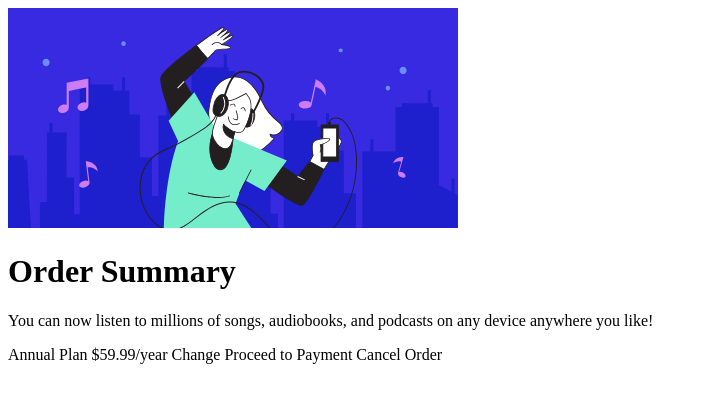
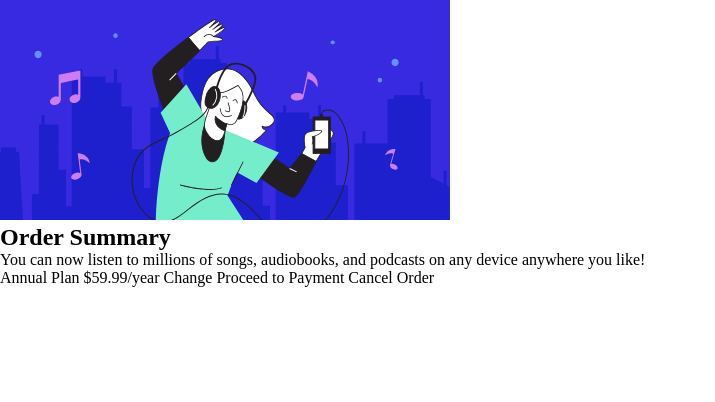
Before and after one commit to Jreng7/frontmentor-ordersummary, a plain HTML site: page index.html in a window 1280 px wide. Shown: the whole page, without its empty margins (0-715 px from the left). Drawn offline with Linux system fonts and the light colour scheme.

Commit message:
html e css

```diff
--- a/css/style.css
+++ b/css/style.css
@@ -3,3 +3,7 @@
     padding: 0;
     box-sizing: border-box;
 }
+
+main {
+
+}
--- a/index.html
+++ b/index.html
@@ -5,6 +5,7 @@
   <meta name="viewport" content="width=device-width, initial-scale=1.0"> <!-- displays site properly based on user's device -->
 
   <link rel="icon" type="image/png" sizes="32x32" href="./images/favicon-32x32.png">
+  <link rel="stylesheet" href="/css/style.css">
 
   <title>Frontend Mentor | Order summary card</title>
 </head>
@@ -12,8 +13,8 @@
 
   <main>
     <img src="images/illustration-hero.svg" alt="Hero Illustrator">
+    <section>
       <h1>Order Summary</h1>
-
       <p>You can now listen to millions of songs, audiobooks, and podcasts on any
       device anywhere you like!</p>
 
@@ -24,6 +25,8 @@
 
       Proceed to Payment
       Cancel Order
+    </section>
+
   </main>
 </body>
 </html>
```
Lines whose indentation alone changed are shown as unchanged.
